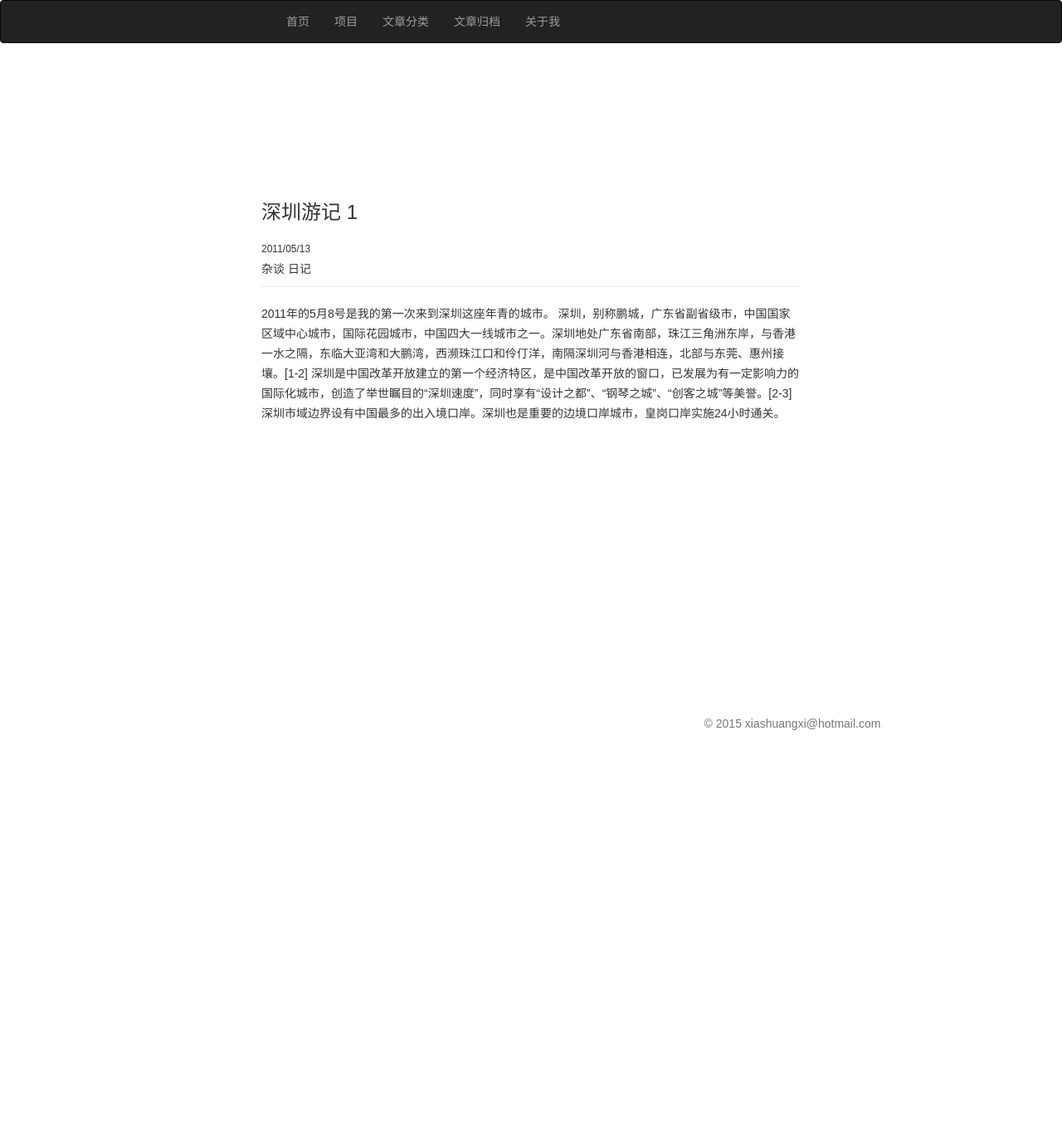
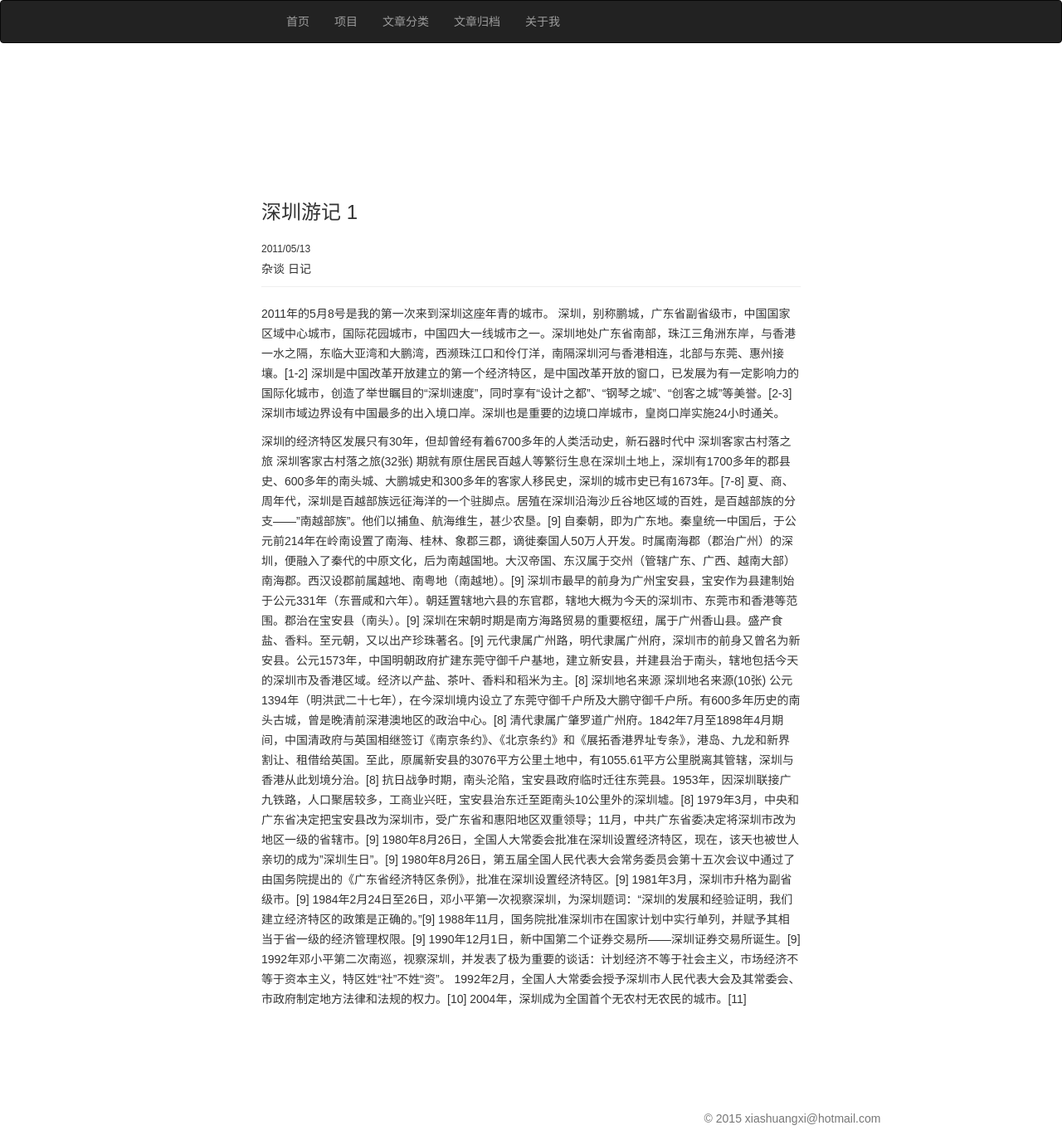
Before and after one commit to jinchangle/xiashuangxi.github.io, a Jekyll site: the page built from _posts/article/2011-05-13-diary-shengzheng-1.md, in a window 1280 px wide. Shown: the whole page at 83% size. Built offline with Jekyll 4.4.1, drawn with Linux system fonts in a browser that asks for light colours; nearby versions of some CDN libraries; comment, search, counter and statistics services are not loaded; before the commit the page ends 904 px from its top, so only the background shows below that.

Commit message:
Please enter the commit message for your changes. Lines starting  with '' will be ignored, and an empty message aborts the commit.  On branch master  Your branch is up-to-date with 'origin/master'.
 Changes to be committed:
	modified:   _posts/article/2011-05-13-diary-shengzheng-1.md

```diff
--- a/_posts/article/2011-05-13-diary-shengzheng-1.md
+++ b/_posts/article/2011-05-13-diary-shengzheng-1.md
@@ -9,3 +9,28 @@ category: [随记]
 深圳，别称鹏城，广东省副省级市，中国国家区域中心城市，国际花园城市，中国四大一线城市之一。深圳地处广东省南部，珠江三角洲东岸，与香港一水之隔，东临大亚湾和大鹏湾，西濒珠江口和伶仃洋，南隔深圳河与香港相连，北部与东莞、惠州接壤。[1-2]
 深圳是中国改革开放建立的第一个经济特区，是中国改革开放的窗口，已发展为有一定影响力的国际化城市，创造了举世瞩目的“深圳速度”，同时享有“设计之都”、“钢琴之城”、“创客之城”等美誉。[2-3]
 深圳市域边界设有中国最多的出入境口岸。深圳也是重要的边境口岸城市，皇岗口岸实施24小时通关。
+
+深圳的经济特区发展只有30年，但却曾经有着6700多年的人类活动史，新石器时代中
+深圳客家古村落之旅
+深圳客家古村落之旅(32张)
+期就有原住居民百越人等繁衍生息在深圳土地上，深圳有1700多年的郡县史、600多年的南头城、大鹏城史和300多年的客家人移民史，深圳的城市史已有1673年。[7-8]
+夏、商、周年代，深圳是百越部族远征海洋的一个驻脚点。居殖在深圳沿海沙丘谷地区域的百姓，是百越部族的分支——"南越部族"。他们以捕鱼、航海维生，甚少农垦。[9]
+自秦朝，即为广东地。秦皇统一中国后，于公元前214年在岭南设置了南海、桂林、象郡三郡，谪徙秦国人50万人开发。时属南海郡（郡治广州）的深圳，便融入了秦代的中原文化，后为南越国地。大汉帝国、东汉属于交州（管辖广东、广西、越南大部）南海郡。西汉设郡前属越地、南粤地（南越地）。[9]
+深圳市最早的前身为广州宝安县，宝安作为县建制始于公元331年（东晋咸和六年）。朝廷置辖地六县的东官郡，辖地大概为今天的深圳市、东莞市和香港等范围。郡治在宝安县（南头）。[9]
+深圳在宋朝时期是南方海路贸易的重要枢纽，属于广州香山县。盛产食盐、香料。至元朝，又以出产珍珠著名。[9]
+元代隶属广州路，明代隶属广州府，深圳市的前身又曾名为新安县。公元1573年，中国明朝政府扩建东莞守御千户基地，建立新安县，并建县治于南头，辖地包括今天的深圳市及香港区域。经济以产盐、茶叶、香料和稻米为主。[8]
+深圳地名来源
+深圳地名来源(10张)
+公元1394年（明洪武二十七年），在今深圳境内设立了东莞守御千户所及大鹏守御千户所。有600多年历史的南头古城，曾是晚清前深港澳地区的政治中心。[8]
+清代隶属广肇罗道广州府。1842年7月至1898年4月期间，中国清政府与英国相继签订《南京条约》、《北京条约》和《展拓香港界址专条》，港岛、九龙和新界割让、租借给英国。至此，原属新安县的3076平方公里土地中，有1055.61平方公里脱离其管辖，深圳与香港从此划境分治。[8]
+抗日战争时期，南头沦陷，宝安县政府临时迁往东莞县。1953年，因深圳联接广九铁路，人口聚居较多，工商业兴旺，宝安县治东迁至距南头10公里外的深圳墟。[8]
+1979年3月，中央和广东省决定把宝安县改为深圳市，受广东省和惠阳地区双重领导；11月，中共广东省委决定将深圳市改为地区一级的省辖市。[9]
+1980年8月26日，全国人大常委会批准在深圳设置经济特区，现在，该天也被世人亲切的成为"深圳生日"。[9]
+1980年8月26日，第五届全国人民代表大会常务委员会第十五次会议中通过了由国务院提出的《广东省经济特区条例》，批准在深圳设置经济特区。[9]
+1981年3月，深圳市升格为副省级市。[9]
+1984年2月24日至26日，邓小平第一次视察深圳，为深圳题词：“深圳的发展和经验证明，我们建立经济特区的政策是正确的。”[9]
+1988年11月，国务院批准深圳市在国家计划中实行单列，并赋予其相当于省一级的经济管理权限。[9]
+1990年12月1日，新中国第二个证券交易所——深圳证券交易所诞生。[9]
+1992年邓小平第二次南巡，视察深圳，并发表了极为重要的谈话：计划经济不等于社会主义，市场经济不等于资本主义，特区姓“社”不姓“资”。
+1992年2月，全国人大常委会授予深圳市人民代表大会及其常委会、市政府制定地方法律和法规的权力。[10]
+2004年，深圳成为全国首个无农村无农民的城市。[11]
```
